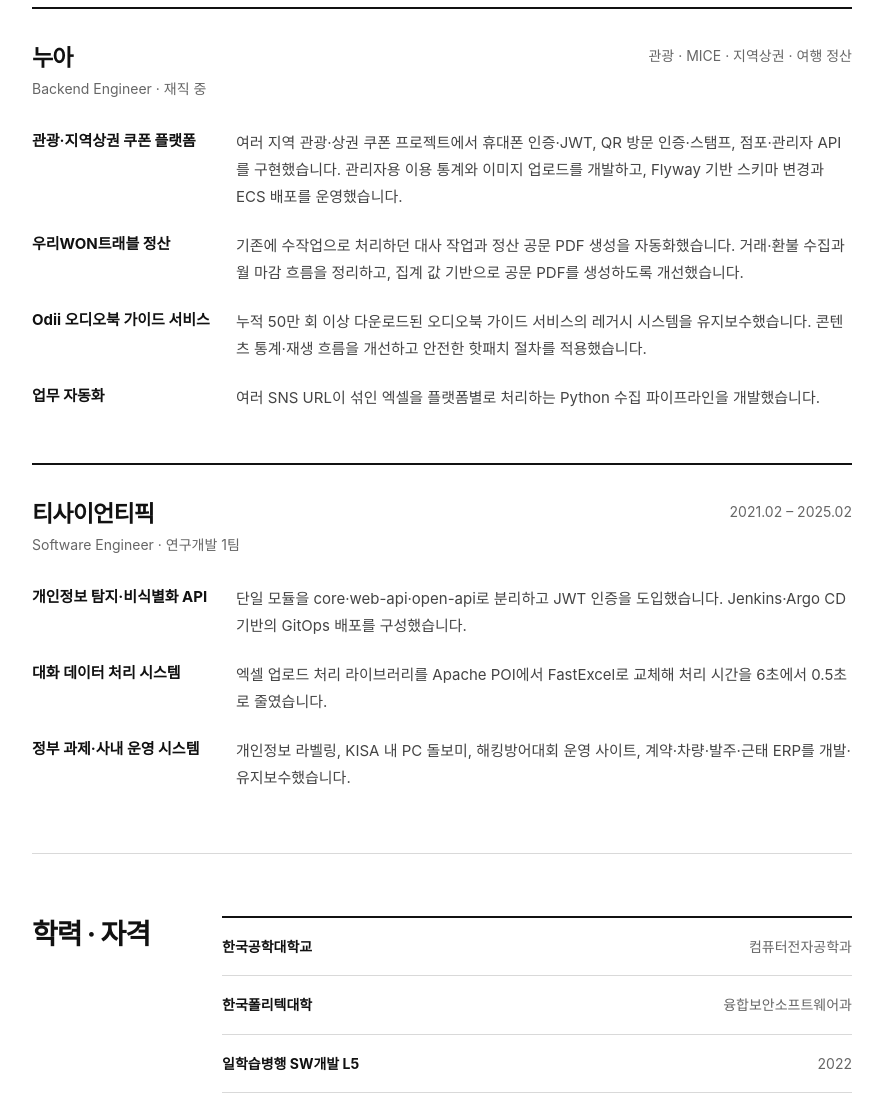
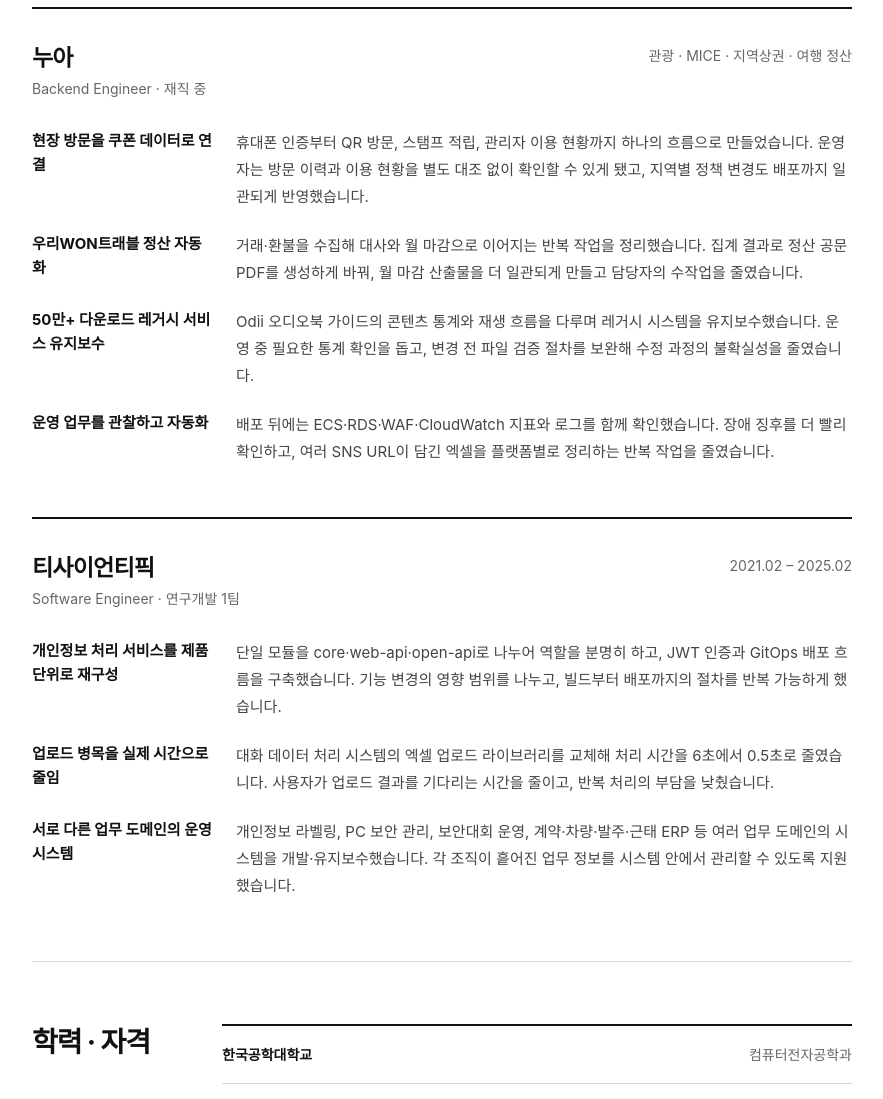
Before and after one commit to usadev0813/usadev0813.github.io, a plain HTML site: page index.html in a window 1280 px wide. Shown: the part 800-1899 px from the top of the page, without its empty margins (198-1081 px from the left). Drawn offline with Linux system fonts and the light colour scheme.

Commit message:
refactor: emphasize experience outcomes

```diff
--- a/index.html
+++ b/index.html
@@ -38,7 +38,7 @@
 
       <section class="section about" aria-labelledby="about-title">
         <h2 id="about-title">소개</h2>
-        <p>관광 안내, MICE 방문객, 지역 음식점 쿠폰, 여행 정산, 개인정보 탐지·비식별화 서비스를 개발해 왔습니다. 구현 후에는 데이터 정합성, 배포 상태, 로그와 실제 응답을 함께 확인합니다.</p>
+        <p>관광 안내, MICE 방문객, 지역 음식점 쿠폰, 여행 정산, 개인정보 탐지·비식별화 서비스를 개발해 왔습니다. 사용자 흐름에서 시작한 일을 데이터와 배포, 운영까지 연결해 왔습니다.</p>
       </section>
 
       <section class="section" id="experience" aria-labelledby="experience-title">
@@ -51,20 +51,20 @@
           </header>
           <div class="work-list">
             <article>
-              <h4>관광·지역상권 쿠폰 플랫폼</h4>
-              <p>여러 지역 관광·상권 쿠폰 프로젝트에서 휴대폰 인증·JWT, QR 방문 인증·스탬프, 점포·관리자 API를 구현했습니다. 관리자용 이용 통계와 이미지 업로드를 개발하고, Flyway 기반 스키마 변경과 ECS 배포를 운영했습니다.</p>
+              <h4>현장 방문을 쿠폰 데이터로 연결</h4>
+              <p>휴대폰 인증부터 QR 방문, 스탬프 적립, 관리자 이용 현황까지 하나의 흐름으로 만들었습니다. 운영자는 방문 이력과 이용 현황을 별도 대조 없이 확인할 수 있게 됐고, 지역별 정책 변경도 배포까지 일관되게 반영했습니다.</p>
             </article>
             <article>
-              <h4>우리WON트래블 정산</h4>
-              <p>기존에 수작업으로 처리하던 대사 작업과 정산 공문 PDF 생성을 자동화했습니다. 거래·환불 수집과 월 마감 흐름을 정리하고, 집계 값 기반으로 공문 PDF를 생성하도록 개선했습니다.</p>
+              <h4>우리WON트래블 정산 자동화</h4>
+              <p>거래·환불을 수집해 대사와 월 마감으로 이어지는 반복 작업을 정리했습니다. 집계 결과로 정산 공문 PDF를 생성하게 바꿔, 월 마감 산출물을 더 일관되게 만들고 담당자의 수작업을 줄였습니다.</p>
             </article>
             <article>
-              <h4>Odii 오디오북 가이드 서비스</h4>
-              <p>누적 50만 회 이상 다운로드된 오디오북 가이드 서비스의 레거시 시스템을 유지보수했습니다. 콘텐츠 통계·재생 흐름을 개선하고 안전한 핫패치 절차를 적용했습니다.</p>
+              <h4>50만+ 다운로드 레거시 서비스 유지보수</h4>
+              <p>Odii 오디오북 가이드의 콘텐츠 통계와 재생 흐름을 다루며 레거시 시스템을 유지보수했습니다. 운영 중 필요한 통계 확인을 돕고, 변경 전 파일 검증 절차를 보완해 수정 과정의 불확실성을 줄였습니다.</p>
             </article>
             <article>
-              <h4>업무 자동화</h4>
-              <p>여러 SNS URL이 섞인 엑셀을 플랫폼별로 처리하는 Python 수집 파이프라인을 개발했습니다.</p>
+              <h4>운영 업무를 관찰하고 자동화</h4>
+              <p>배포 뒤에는 ECS·RDS·WAF·CloudWatch 지표와 로그를 함께 확인했습니다. 장애 징후를 더 빨리 확인하고, 여러 SNS URL이 담긴 엑셀을 플랫폼별로 정리하는 반복 작업을 줄였습니다.</p>
             </article>
           </div>
         </article>
@@ -76,16 +76,16 @@
           </header>
           <div class="work-list">
             <article>
-              <h4>개인정보 탐지·비식별화 API</h4>
-              <p>단일 모듈을 core·web-api·open-api로 분리하고 JWT 인증을 도입했습니다. Jenkins·Argo CD 기반의 GitOps 배포를 구성했습니다.</p>
+              <h4>개인정보 처리 서비스를 제품 단위로 재구성</h4>
+              <p>단일 모듈을 core·web-api·open-api로 나누어 역할을 분명히 하고, JWT 인증과 GitOps 배포 흐름을 구축했습니다. 기능 변경의 영향 범위를 나누고, 빌드부터 배포까지의 절차를 반복 가능하게 했습니다.</p>
             </article>
             <article>
-              <h4>대화 데이터 처리 시스템</h4>
-              <p>엑셀 업로드 처리 라이브러리를 Apache POI에서 FastExcel로 교체해 처리 시간을 6초에서 0.5초로 줄였습니다.</p>
+              <h4>업로드 병목을 실제 시간으로 줄임</h4>
+              <p>대화 데이터 처리 시스템의 엑셀 업로드 라이브러리를 교체해 처리 시간을 6초에서 0.5초로 줄였습니다. 사용자가 업로드 결과를 기다리는 시간을 줄이고, 반복 처리의 부담을 낮췄습니다.</p>
             </article>
             <article>
-              <h4>정부 과제·사내 운영 시스템</h4>
-              <p>개인정보 라벨링, KISA 내 PC 돌보미, 해킹방어대회 운영 사이트, 계약·차량·발주·근태 ERP를 개발·유지보수했습니다.</p>
+              <h4>서로 다른 업무 도메인의 운영 시스템</h4>
+              <p>개인정보 라벨링, PC 보안 관리, 보안대회 운영, 계약·차량·발주·근태 ERP 등 여러 업무 도메인의 시스템을 개발·유지보수했습니다. 각 조직이 흩어진 업무 정보를 시스템 안에서 관리할 수 있도록 지원했습니다.</p>
             </article>
           </div>
         </article>
```
